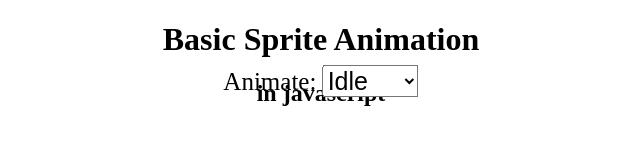
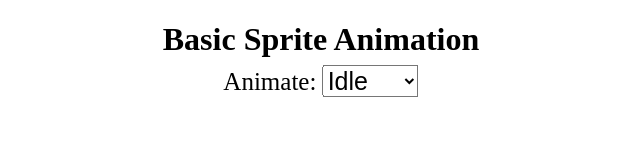
Before and after one commit to timrusin/SpriteAnimations, a plain HTML site: page index.html in a window 1280 px wide. Shown: the whole page, without its empty margins (319-959 px from the left). Drawn offline with Linux system fonts and the light colour scheme.

Commit message:
removed javascript h2

```diff
--- a/index.html
+++ b/index.html
@@ -11,7 +11,6 @@
     <canvas id="canvas1"></canvas></canvas>
     <div class="header">
         <h1>Basic Sprite Animation</h1>
-        <h2>in javascript</h2>
     </div>
     <div class="controls">
         <label for="animations">Animate:</label>
```
